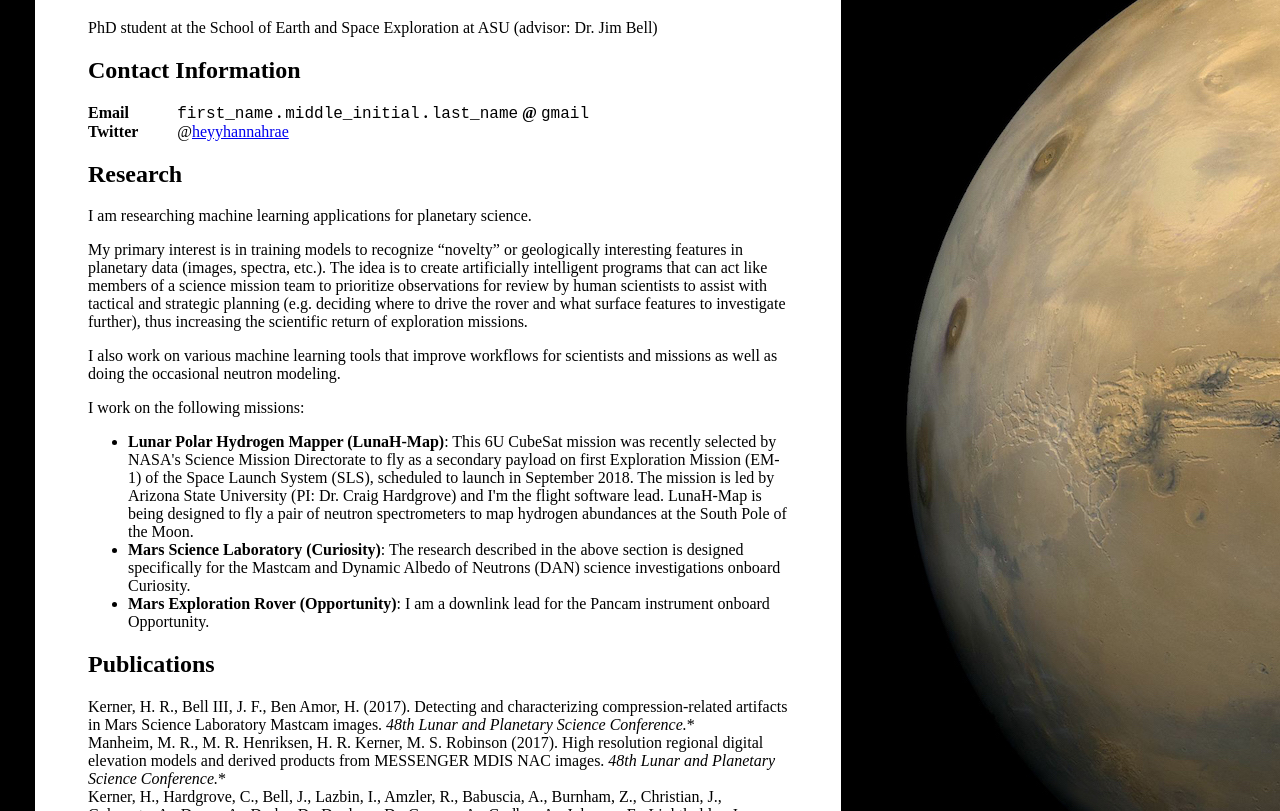
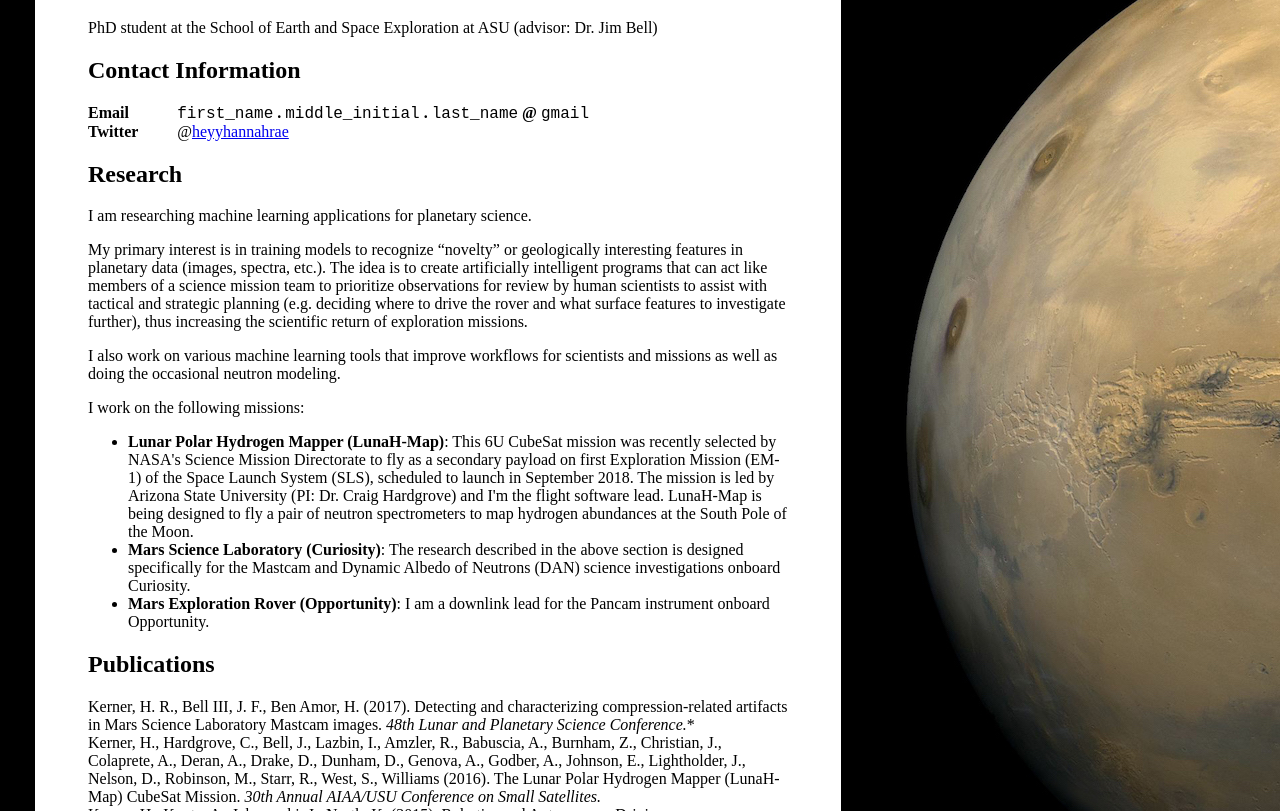
Before and after one commit to hannah-rae/oldwebsite.github.io, a plain HTML site: page index.html in a window 1280 px wide. Shown: the part 141-952 px from the top of the page. Drawn offline with Linux system fonts and the light colour scheme; a web font is replaced by a local one.

Commit message:
Paper not submitted

```diff
--- a/index.html
+++ b/index.html
@@ -79,7 +79,6 @@
 
 <h2>Publications</h2>
 Kerner, H. R., Bell III, J. F., Ben Amor, H. (2017). Detecting and characterizing compression-related artifacts in Mars Science Laboratory Mastcam images. <em>48th Lunar and Planetary Science Conference.</em>*<br>
-Manheim, M. R., M. R. Henriksen, H. R. Kerner, M. S. Robinson (2017). High resolution regional digital elevation models and derived products from MESSENGER MDIS NAC images. <em>48th Lunar and Planetary Science Conference.</em>*<br>
 Kerner, H., Hardgrove, C., Bell, J., Lazbin, I., Amzler, R., Babuscia, A., Burnham, Z., Christian, J., Colaprete, A., Deran, A., Drake, D., Dunham, D., Genova, A., Godber, A., Johnson, E., Lightholder, J., Nelson, D., Robinson, M., Starr, R., West, S., Williams (2016). The Lunar Polar Hydrogen Mapper (LunaH-Map) CubeSat Mission. <em>30th Annual AIAA/USU Conference on Small Satellites.</em><br>
 Kerner, H., Kuntz, A., Ichnowski, J., North, K. (2015). Robotics and Autonomous Driving.<br>
 * submitted
```
